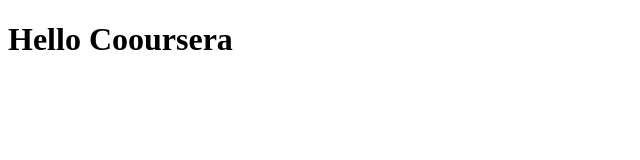
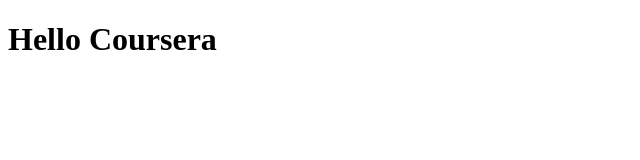
Before and after one commit to npatgar8/coursera-testt, a plain HTML site: page site/index.html in a window 1280 px wide. Shown: the full height of the page, 0-640 px from the left. Drawn offline with Linux system fonts and the light colour scheme.

Commit message:
Update index.html

```diff
--- a/site/index.html
+++ b/site/index.html
@@ -4,6 +4,6 @@
 	<title>Hello Coursera</title>
 </head>
 <body>
-<h1> Hello Cooursera </h1>
+<h1> Hello Coursera </h1>
 </body>
 </html>
```
